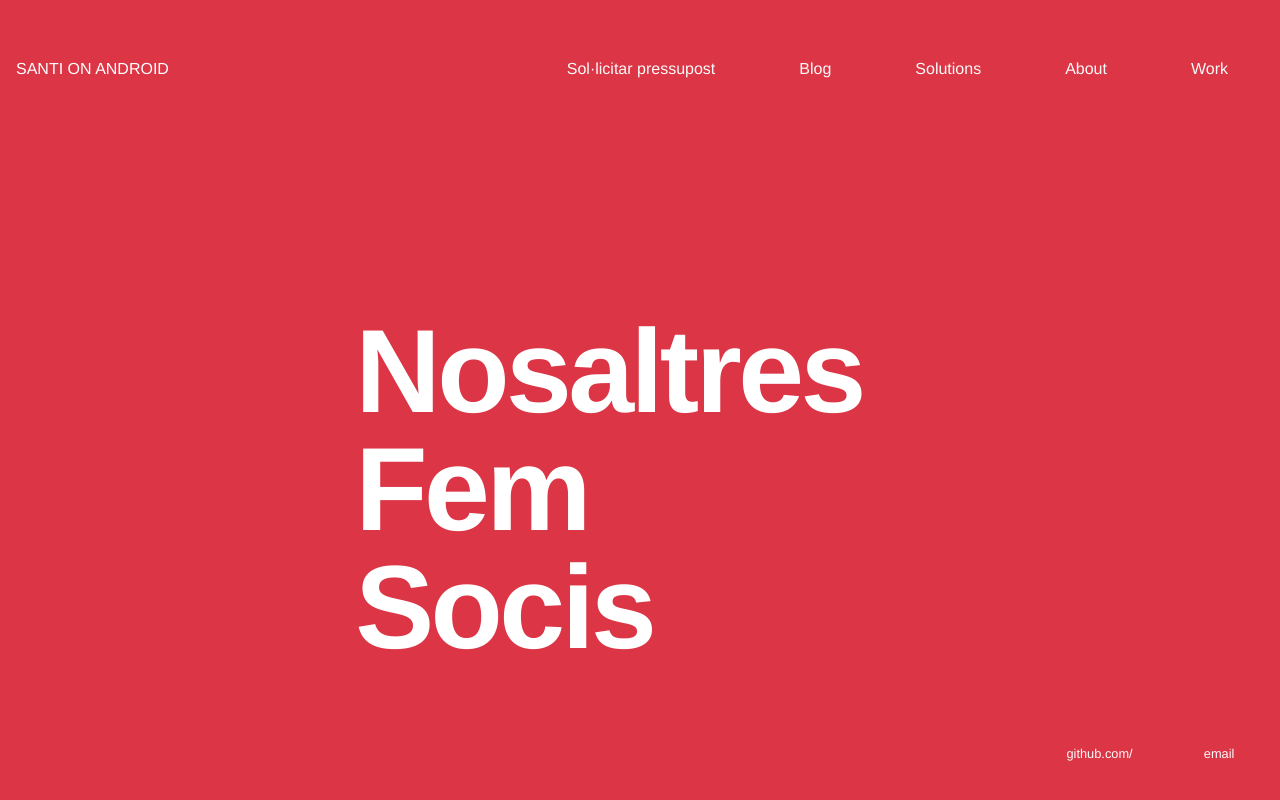
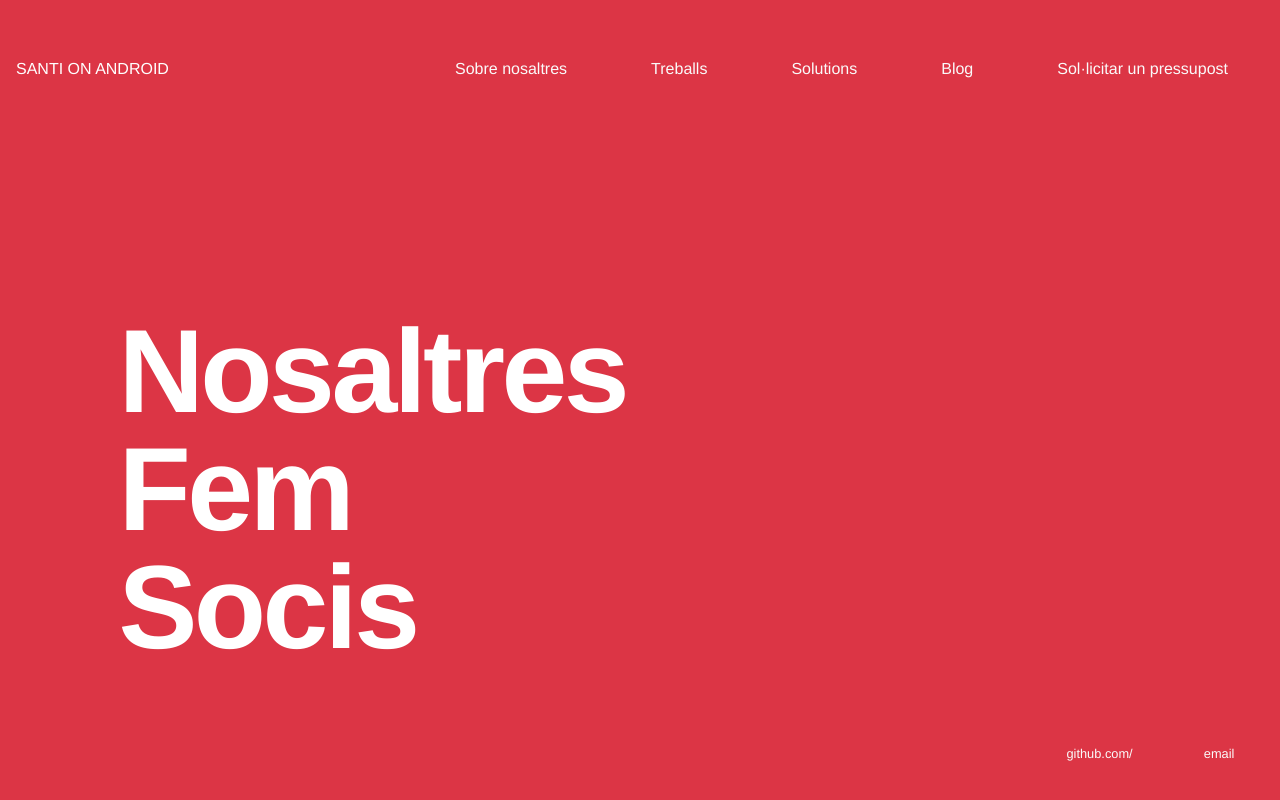
Before and after one commit to SantiOnAndroid/SantiOnAndroid.github.io, a Jekyll site: the page built from index.html, in a window 1280 px wide. Shown: the top 800 px of the page. Built offline with Jekyll 4.4.1, drawn with Linux system fonts in a browser that asks for light colours; some web fonts are replaced.

Commit message:
modificant titolj

```diff
--- a/_layouts/default.html
+++ b/_layouts/default.html
@@ -15,11 +15,11 @@
 
 			<nav >
 	    		<ul>
-	        		<li><a href="/">Work</a></li>
-		        	<li><a href="/about">About</a></li>
+	        		<li><a id="quote" href="/">Sol·licitar un pressupost</a></li>
+		        	<li><a href="/about">Blog</a></li>
 	        		<li><a href="/cv">Solutions</a></li>
-	        		<li><a href="/blog">Blog</a></li>
-					<li><a href="/request">Sol·licitar pressupost</a></li>
+	        		<li><a href="/blog">Treballs</a></li>
+					<li><a href="/request">Sobre nosaltres</a></li>
 	    		</ul>
 			</nav>
 			<div class="container">
--- a/css/main.css
+++ b/css/main.css
@@ -65,7 +65,7 @@
     font-weight: 800;
     letter-spacing: -.03em;
     line-height: 100%;
-    margin-left: 3em;
+    margin-left: 1em;
 
 
 }
```
